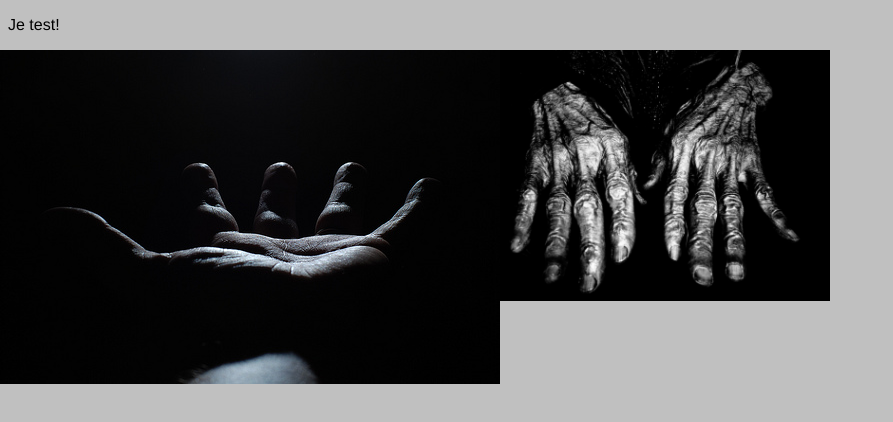
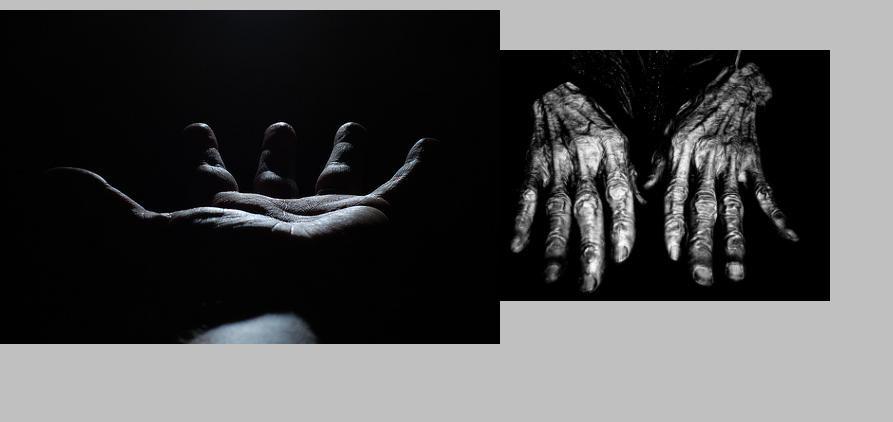
Before and after one commit to ambassadorbanana/ambassadorbanana.github.io, a plain HTML site: page images.html in a window 1280 px wide. Shown: the whole page, without its empty margins (0-893 px from the left). Drawn offline with Linux system fonts and the light colour scheme.

Commit message:
Update images.css

```diff
--- a/images.css
+++ b/images.css
@@ -18,7 +18,7 @@ body {
 	}
 
 #pic2 {
-	position: absolute; top: 50px; left: 0px;
+	position: absolute; top: 10px; left: 0px;
 }
 
 .center {
```
